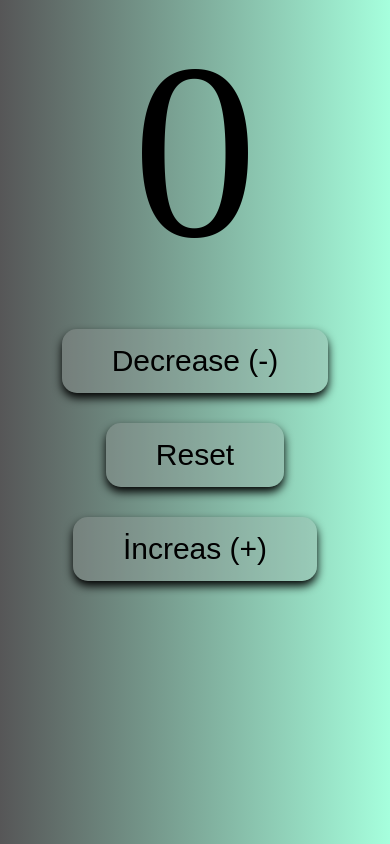
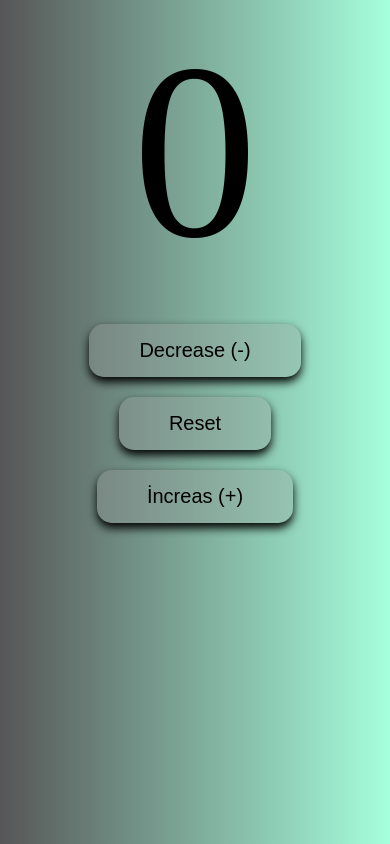
Before and after one commit to ismailmertkarasolak/Counter, a plain HTML site: page index.html in a window 390 px wide. Drawn offline with Linux system fonts and the light colour scheme.

Commit message:
Update stayle.css

```diff
--- a/stayle.css
+++ b/stayle.css
@@ -86,8 +86,8 @@ button{
 
 @media only screen and (max-width: 400px){
     button{
-        font-size: 30px;
-        margin: 15px;
+        font-size: 20px;
+        margin: 10px;
     }
 
 
```
